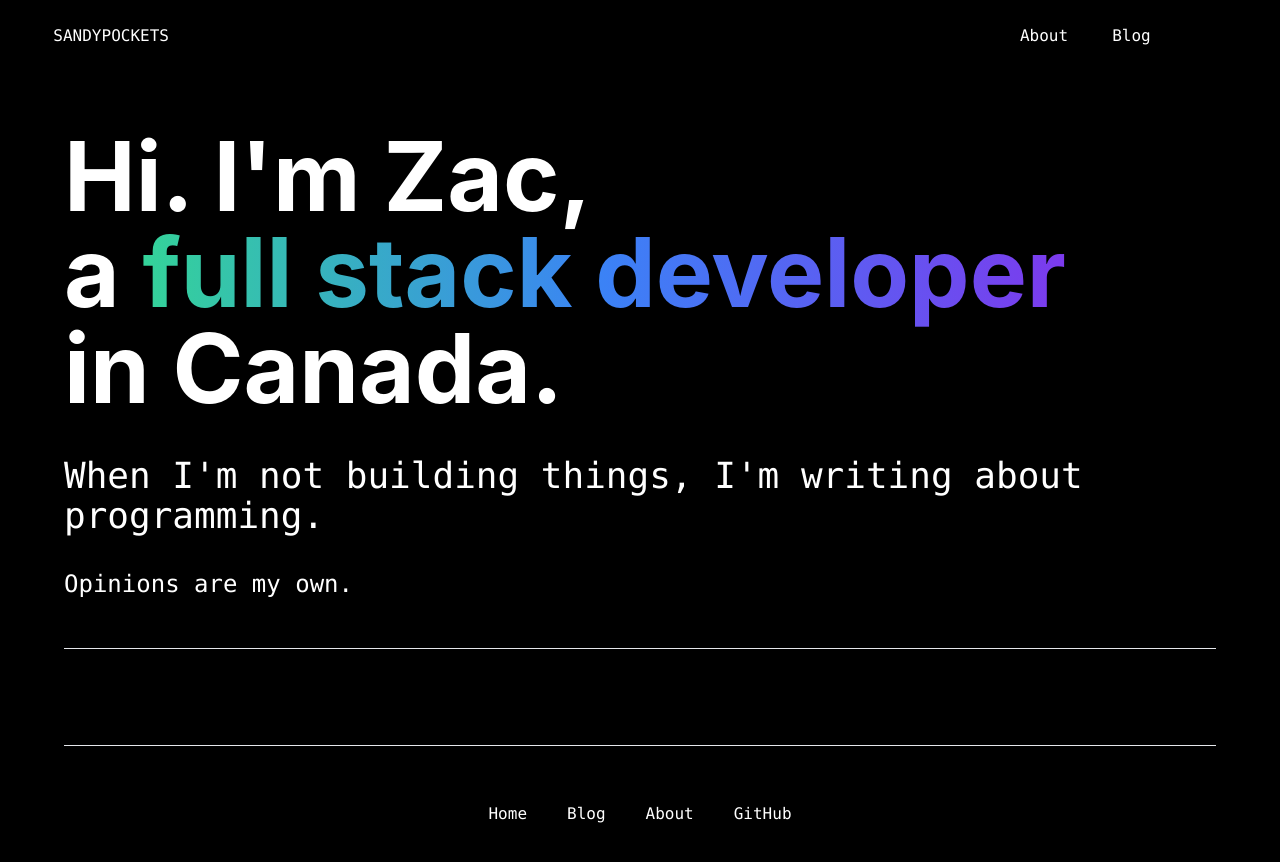
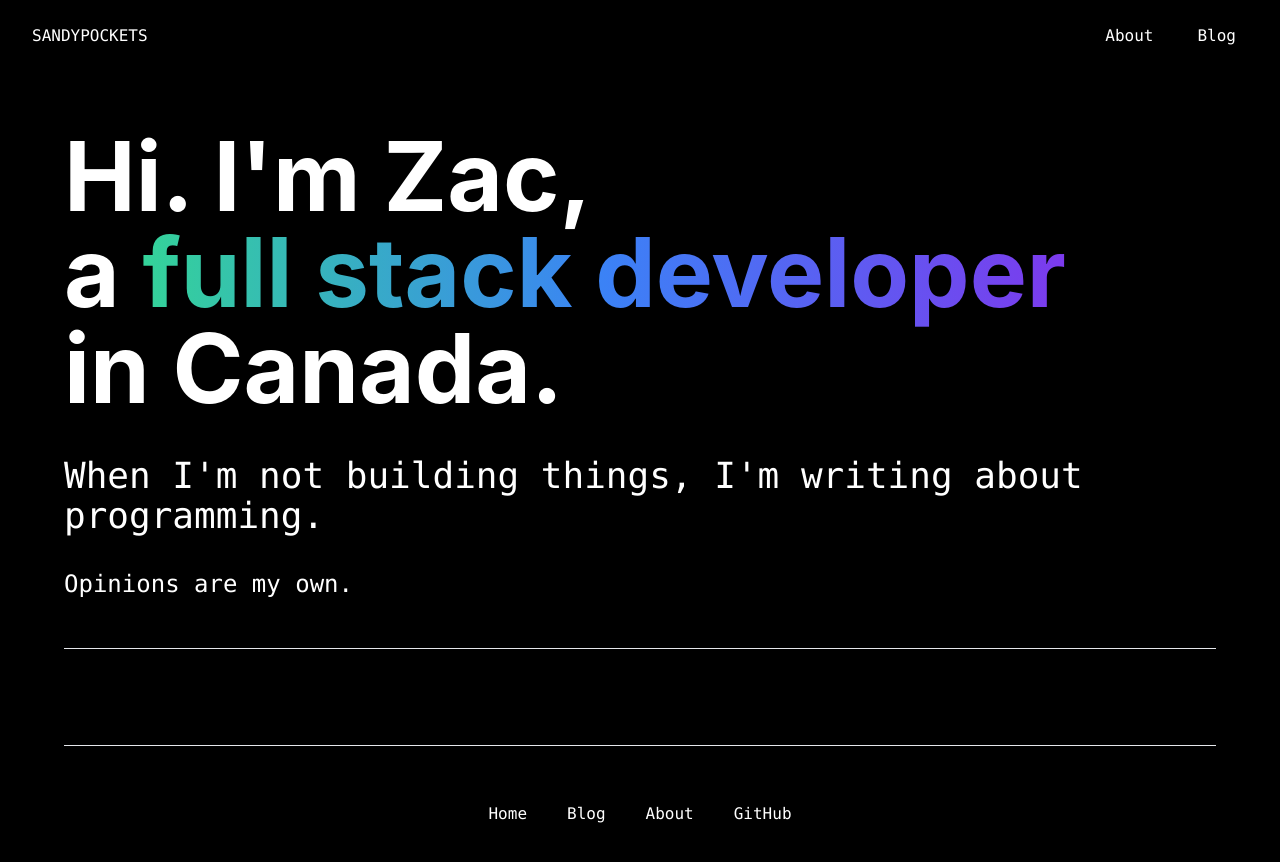
Before and after one commit to sandypockets/sandypockets-blog, a Next.js app: page / in a window 1280 px wide. Shown: the top 862 px of the page. Built offline with nearby package versions, Linux system fonts and the light colour scheme; a web font is replaced by a local one.

Commit message:
Make responsive

```diff
--- a/components/layout/Nav.jsx
+++ b/components/layout/Nav.jsx
@@ -13,13 +13,13 @@ const navItems = [
 
 export default function Nav() {
   return (
-    <div className="flex justify-between mb-5 w-full fixed sm:w-11/12 md:w-11/12 lg:w-11/12 sm:py-6 md:py-6 lg:py-6 font-mono">
+    <div className="flex justify-between w-full fixed w-11/12 pl-8 py-6 font-mono">
 
       <Link href='/'>
         <a className="flex justify-start nav-hover">SANDYPOCKETS</a>
       </Link>
 
-      <div className="flex justify-evenly sm:px-3 md:px-8">
+      <div className="flex justify-evenly">
 
         {navItems.map((item) => (
           <Link key={item.name} href={item.href}>
```
